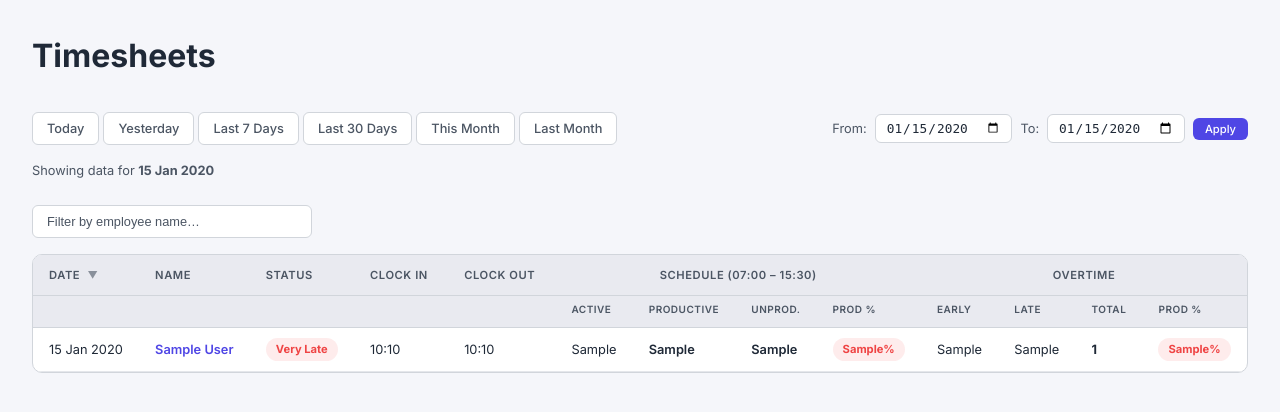
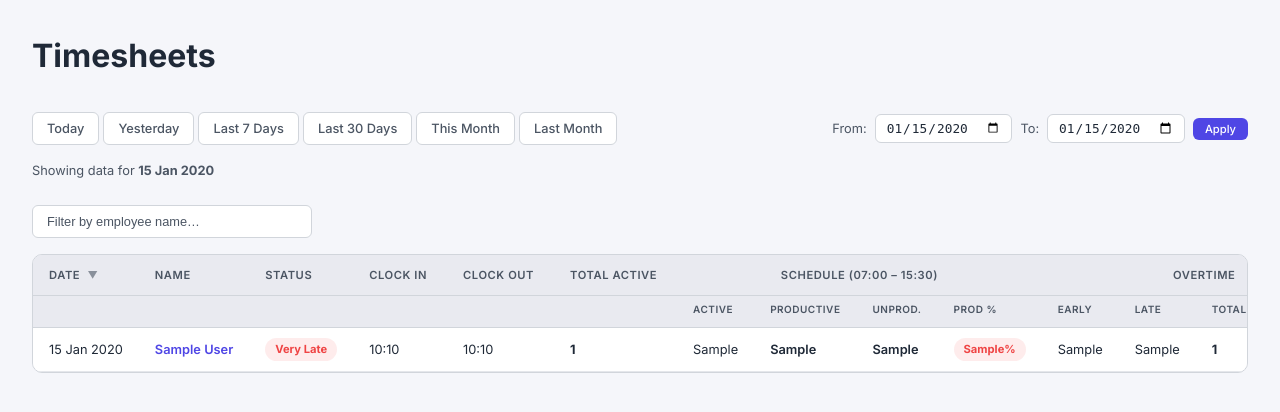
Before and after one commit to HannesBlulite/emp-monitor, a Django app: template server/monitoring/templates/monitoring/timesheets.html in a window 1280 px wide. Shown: the part 52-464 px from the top of the page. Run offline with Django 5.2, Linux system fonts and the light colour scheme; the template is opened without the code that fills it: most values are stand-ins (such as "Sample title", 1, 10 or a date in 2020).

Commit message:
Add Total Active column to timesheets (whole-day desk time)
- New 'Total Active' column between Clock Out and Schedule group
  shows total desk time across the entire day (all periods combined)
- 'Active' under Schedule still shows schedule-only desk time
- Lizelle example: Total Active = ~2:44 (05:46-08:30 desk time),
  Schedule Active = ~1:31 (07:00-08:30 only)

```diff
--- a/server/monitoring/templates/monitoring/timesheets.html
+++ b/server/monitoring/templates/monitoring/timesheets.html
@@ -52,10 +52,12 @@
                 <th class="sortable" data-col="2" data-type="text">Status <span class="sort-arrow"></span></th>
                 <th class="sortable" data-col="3" data-type="text">Clock In <span class="sort-arrow"></span></th>
                 <th class="sortable" data-col="4" data-type="text">Clock Out <span class="sort-arrow"></span></th>
+                <th class="sortable" data-col="5" data-type="text">Total Active <span class="sort-arrow"></span></th>
                 <th colspan="4" class="th-group">Schedule (07:00 – 15:30)</th>
                 <th colspan="4" class="th-group">Overtime</th>
             </tr>
             <tr class="thead-sub">
+                <th></th>
                 <th></th>
                 <th></th>
                 <th></th>
@@ -87,6 +89,7 @@
                 </td>
                 <td>{{ row.clock_in|date:"H:i"|default:"—" }}</td>
                 <td>{{ row.clock_out|date:"H:i"|default:"—" }}</td>
+                <td><strong>{{ row.total_active }}</strong></td>
                 <td>{{ row.sched_active }}</td>
                 <td class="text-productive">{{ row.sched_productive }}</td>
                 <td class="text-unproductive">{{ row.sched_unproductive }}</td>
```
Also changed, not shown: server/monitoring/views.py (+8 -1 lines).
